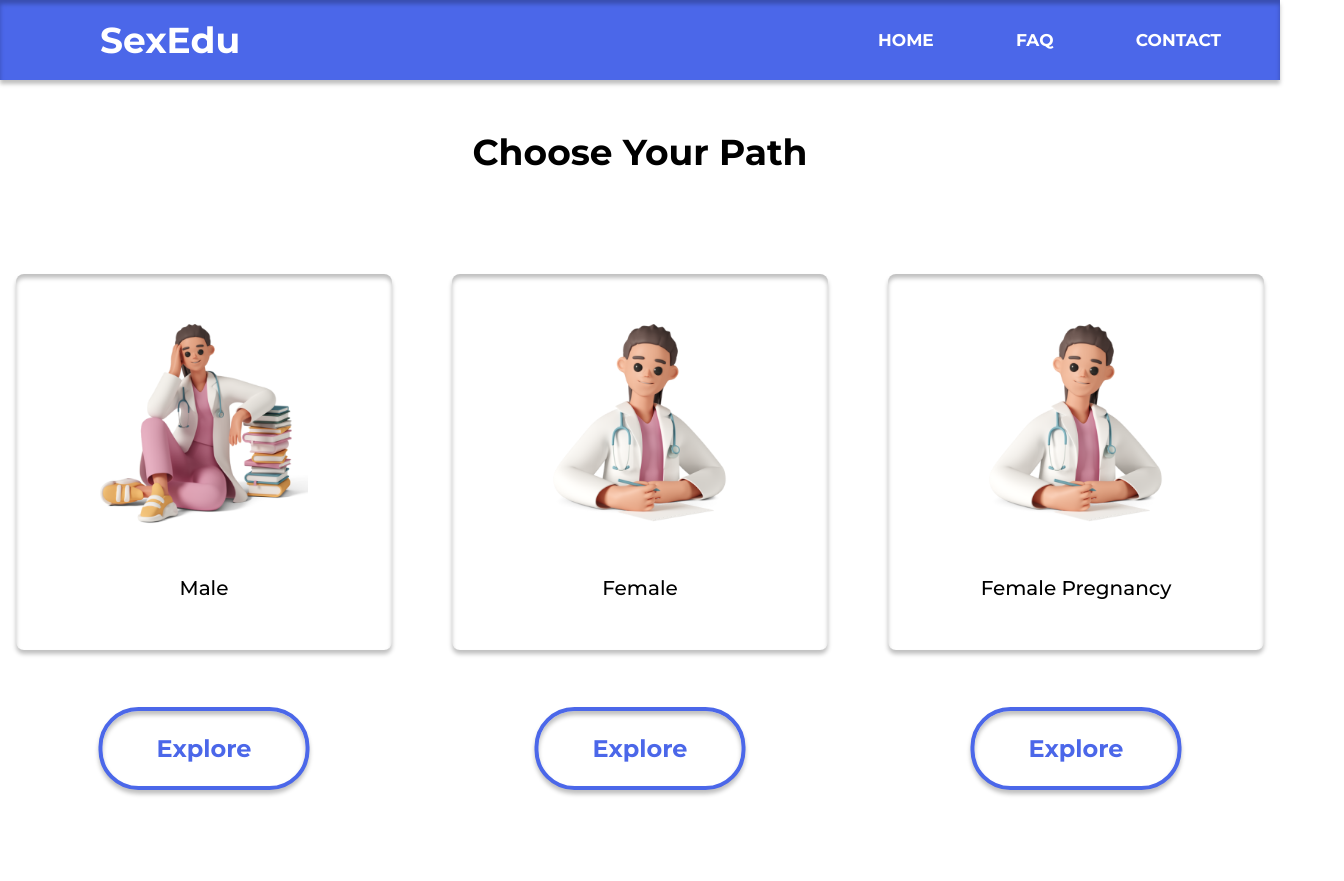
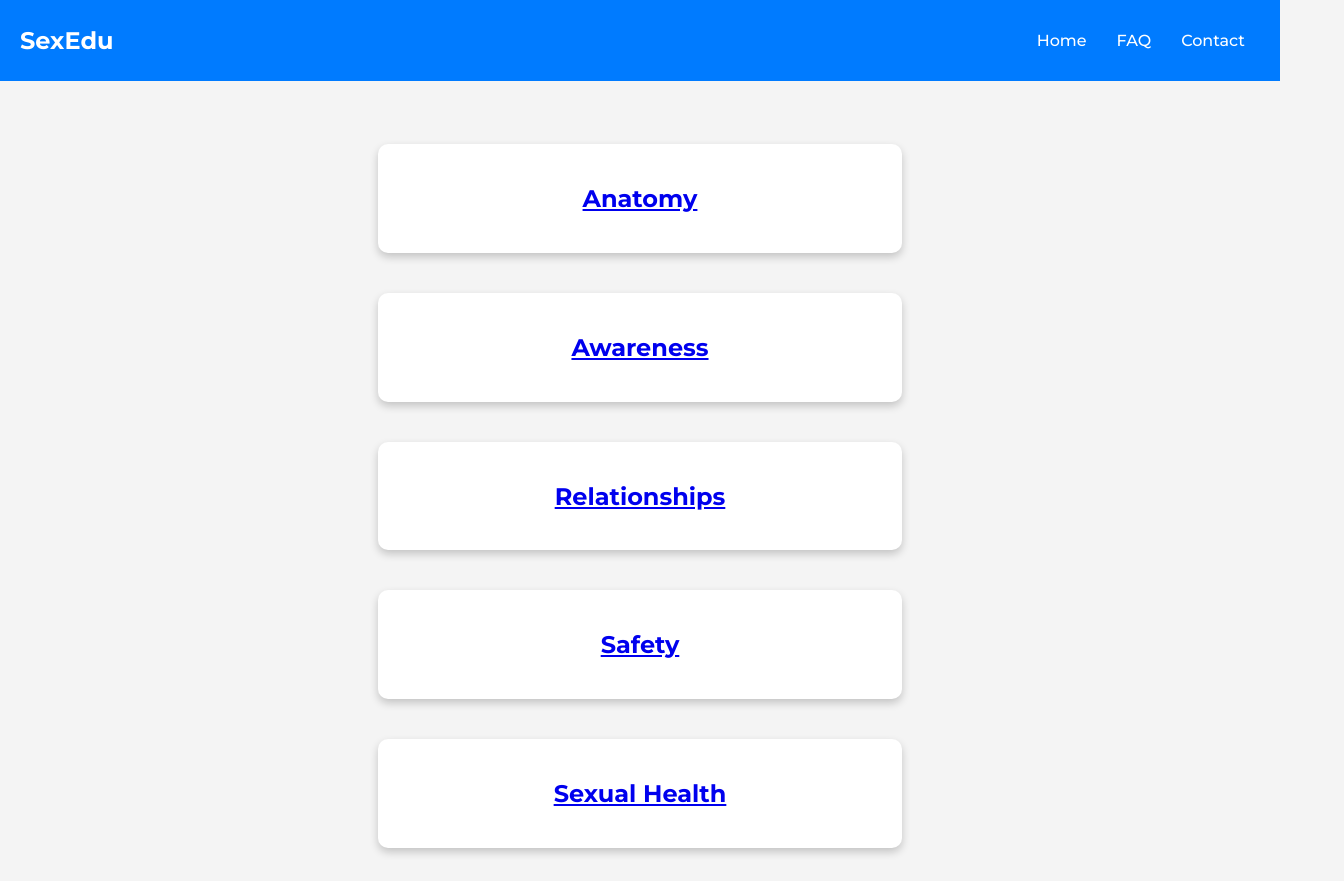
Before and after one commit to ArunAK111/Qbits_Hallothon, a plain HTML site: page blogs.html in a window 1280 px wide. Shown: the whole page, 1344 px wide, since content can reach past the window. Before the commit the page ends 800 px from the top, so only its background shows below. Drawn offline with nearby package versions, Linux system fonts and the light colour scheme.

Commit message:
Update blogs.html

```diff
--- a/blogs.html
+++ b/blogs.html
@@ -1,162 +1,136 @@
 <!DOCTYPE html>
 <html lang="en">
-  <!-- Head -->
+
 <head>
-    <!-- All Meta Information -->
-    <meta charset="UTF-8" />
-    <meta http-equiv="X-UA-Compatible" content="IE=edge" />
-    <meta name="description" content="Sexual Health Website" />
-    <meta
-      name="keywords"
-      content="Sex Education,Sexual Health,Healthy Relationships,Puberty Education, PregEdu, Pregnancy Guide Web App, Pregnancy Blogs, Pregnancy Cycle, Pregnancy Report Check"
-    />
-    <meta
-      name="author"
-      content="Vismaya, Varun, Khushi, Arun"
-    />
-    <meta name="viewport" content="width=device-width, initial-scale=1.0" />
-
-    <!-- Page Title -->
+    <meta charset="UTF-8">
+    <meta http-equiv="X-UA-Compatible" content="IE=edge">
+    <meta name="description" content="Sexual Health Website">
+    <meta name="keywords" content="Sex Education, Sexual Health, Healthy Relationships, Puberty Education, PregEdu, Pregnancy Guide Web App, Pregnancy Blogs, Pregnancy Cycle, Pregnancy Report Check">
+    <meta name="author" content="Vismaya, Varun, Khushi, Arun">
+    <meta name="viewport" content="width=device-width, initial-scale=1.0">
     <title>SexEdu</title>
-
     <!-- Favicon Icon -->
-    <link rel="icon" type="image/x-icon" href="assets/favicon.png" />
+    <link rel="icon" type="image/x-icon" href="assets/favicon.png">
 
     <!-- Google Font Style -->
-    <link
-      href="https://fonts.googleapis.com/css2?family=Montserrat:ital,wght@0,100;0,200;0,300;0,400;0,500;0,600;0,700;0,800;0,900;1,100;1,200;1,300;1,400;1,500;1,600;1,700;1,800;1,900&display=swap"
-      rel="stylesheet"
-    />
+    <link href="https://fonts.googleapis.com/css2?family=Montserrat:ital,wght@0,100;0,200;0,300;0,400;0,500;0,600;0,700;0,800;0,900;1,100;1,200;1,300;1,400;1,500;1,600;1,700;1,800;1,900&display=swap" rel="stylesheet">
 
     <!-- Google Icon -->
-    <link
-      href="https://fonts.googleapis.com/css2?family=Material+Symbols+Outlined"
-      rel="stylesheet"
-    />
+    <link href="https://fonts.googleapis.com/css2?family=Material+Symbols+Outlined" rel="stylesheet">
 
     <!-- Fontawesome Icon -->
-    <script
-      defer
-      src="https://use.fontawesome.com/releases/v5.15.4/js/all.js"
-      integrity="sha384-rOA1PnstxnOBLzCLMcre8ybwbTmemjzdNlILg8O7z1lUkLXozs4DHonlDtnE7fpc"
-      crossorigin="anonymous"
-    ></script>
+    <script defer src="https://use.fontawesome.com/releases/v5.15.4/js/all.js" integrity="sha384-rOA1PnstxnOBLzCLMcre8ybwbTmemjzdNlILg8O7z1lUkLXozs4DHonlDtnE7fpc" crossorigin="anonymous"></script>
 
-    <!-- External CSS -->
-    <link rel="stylesheet" type="text/css" href="dist/css/main.css" />
+    <!-- Internal CSS -->
+    <style>
+        body {
+            font-family: 'Montserrat', sans-serif;
+            margin: 0;
+            padding: 0;
+            background-color: #f4f4f4;
+        }
 
-    <!-- External JS -->
-    <script src="dist/js/main.js"></script>
+        header {
+            background-color: #007bff;
+            color: #fff;
+            padding: 15px 0;
+            text-align: center;
+        }
 
-    <!-- Head Closing -->
+        nav {
+            display: flex;
+            justify-content: space-between;
+            align-items: center;
+            padding: 0 20px;
+        }
+
+        .logo {
+            font-size: 24px;
+            font-weight: bold;
+        }
+
+        .nav-item {
+            list-style: none;
+            display: flex;
+        }
+
+        .nav-item li {
+            margin: 0 15px;
+        }
+
+        .nav-item li a {
+            text-decoration: none;
+            color: #fff;
+            font-weight: 500;
+        }
+
+        .container {
+            display: flex;
+            justify-content: center;
+            align-items: center;
+            min-height: 100vh;
+        }
+
+        .topic-container {
+            display: flex;
+            flex-wrap: wrap;
+            justify-content: space-around;
+            margin-top: 30px;
+        }
+
+        .topic-card {
+            width: 45%;
+            margin: 20px;
+            padding: 20px;
+            background-color: #fff;
+            border-radius: 10px;
+            box-shadow: 0 4px 8px rgba(0, 0, 0, 0.2);
+            text-align: center;
+        }
+
+        .topic-card img {
+            width: 80%;
+            height: auto;
+            object-fit: cover;
+            border-radius: 50%;
+            margin-bottom: 20px;
+        }
+    </style>
 </head>
 
 <body>
-    <!-- Preloader -->
-    <!-- <div class="spinnerContainer" id="loading">
-      <div class="lds-roller" id="loader">
-        <div></div>
-        <div></div>
-        <div></div>
-        <div></div>
-        <div></div>
-        <div></div>
-        <div></div>
-        <div></div>
-      </div>
-    </div> -->
-    <!-- Main Body  -->
-
     <!-- Header -->
     <header>
-      <!-- Navbar Starts-->
         <nav>
-        <input type="checkbox" id="check" />
-        <label for="check" class="checkbtn">
-          <i class="fas fa-bars"></i>
-        </label>
-        <label class="logo active">SexEdu</label>
+            <div class="logo">SexEdu</div>
             <ul class="nav-item">
-          <li>
-            <a href="index.html">Home</a>
-          </li>
-          <li>
-            <a href="faq.html">FAQ</a>
-          </li>
-          <li>
-            <a href="contact.html">Contact</a>
-          </li>
+                <li><a href="index.html">Home</a></li>
+                <li><a href="faq.html">FAQ</a></li>
+                <li><a href="contact.html">Contact</a></li>
             </ul>
         </nav>
-      <!-- Navbar Closing-->
     </header>
-    <!-- Header Closing -->
 
-    <!-- Main Starting-->
-    <main class="main-heading">
-      <h1 class="content-heading">Choose Your Path</h1>
-    </main>
-    <!-- Main Closing-->
-
-    <!-- Landing Page Cards Starts-->
-    <section class="cards-section">
-      <div class="container-cards-section">
-        <div class="card-container">
-          <div class="card">
-            <div class="card-img">
-              <img
-                src="assets/learn-about-the-journey.png"
-                alt="Male"
-              />
+    <!-- Main Content -->
+    <div class="container">
+        <div class="topic-container">
+            <div class="topic-card">
+                <h2><a href="anatomy.html">Anatomy</a></h2>
             </div>
-            <div class="card-footer">
-              <p>Male </p>
+            <div class="topic-card">
+                <h2><a href="awareness.html">Awareness</a></h2>
             </div>
-            <button
-              onclick="window.location.href = 'male_blogs.html';"
-              class="card-button"
-            >
-              Explore
-            </button>
+            <div class="topic-card">
+                <h2><a href="relationships.html">Relationships</a></h2>
             </div>
-          <div class="card">
-            <div class="card-img">
-              <img src="assets/health-test.png" alt="Female" />
+            <div class="topic-card">
+                <h2><a href="Safety.html">Safety</a></h2>
             </div>
-            <div class="card-footer">
-              <p>Female</p>
-            </div>
-            <button
-              onclick="window.location.href = 'female_blogs.html';"
-              class="card-button"
-            >
-              Explore
-            </button>
-          </div>
-          <div class="card">
-            <div class="card-img">
-              <img src="assets/health-test.png" alt="Pregnancy" />
-            </div>
-            <div class="card-footer">
-              <p>Female Pregnancy</p>
-            </div>
-            <button
-              onclick="window.location.href = 'journey.html';"
-              class="card-button"
-            >
-              Explore
-            </button>
+            <div class="topic-card">
+                <h2><a href="Sexual_Health.html">Sexual Health</a></h2>
             </div>
         </div>
     </div>
-    </section>
-    <!-- Landing Page Cards Ends-->
-    <!-- chatbot button  -->
-    <!--       <div class="floating-button" onclick="openChat()">
-        <i class="material-icons">Chat</i>
-      </div> -->
-    <!-- chatbot button ending       -->
-    <!-- Landing Page Cards Ends-->
-    <script src="https://www.gstatic.com/dialogflow-console/fast/messenger/bootstrap.js?v=1"></script>
 </body>
+
 </html>
```
Lines whose indentation alone changed are shown as unchanged.
